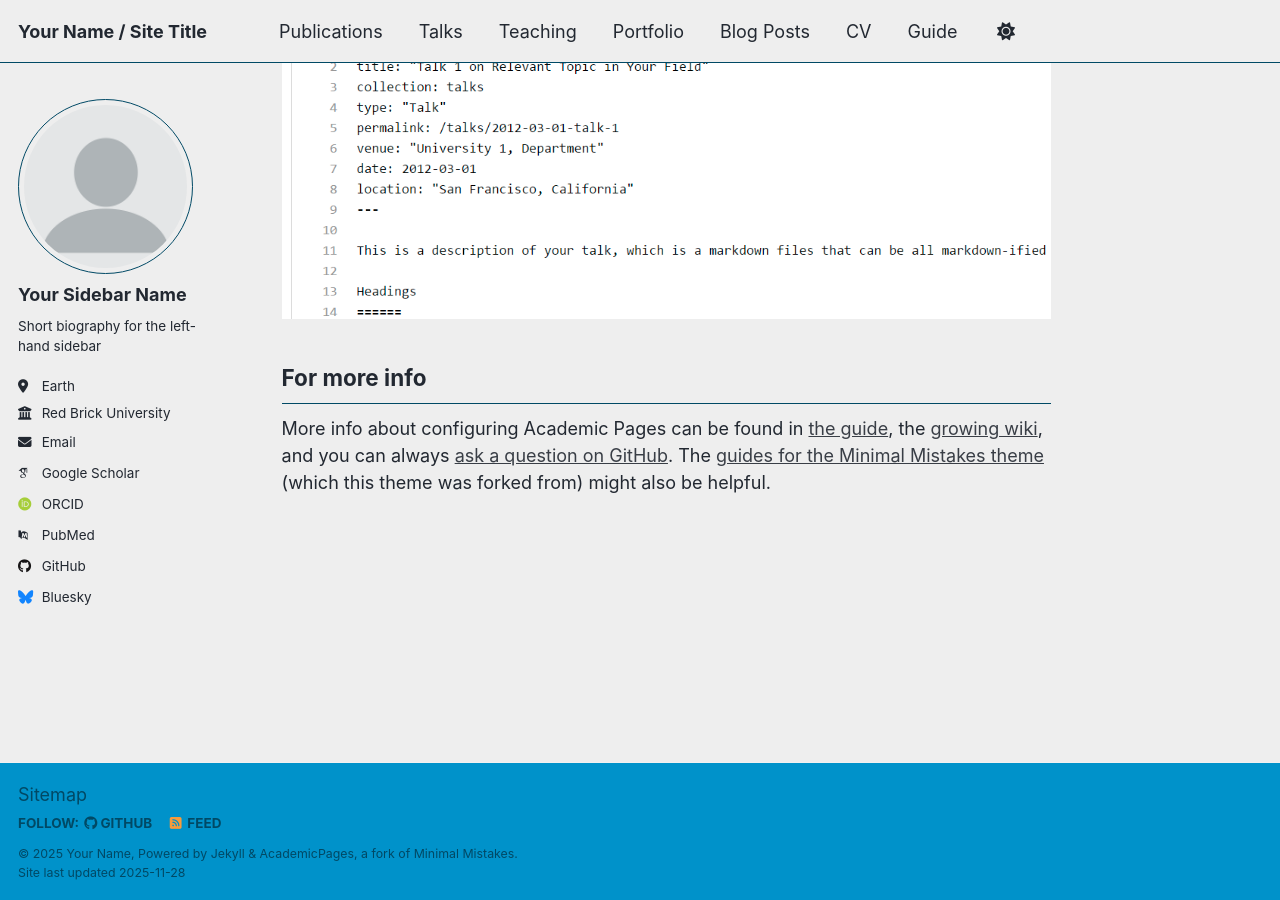
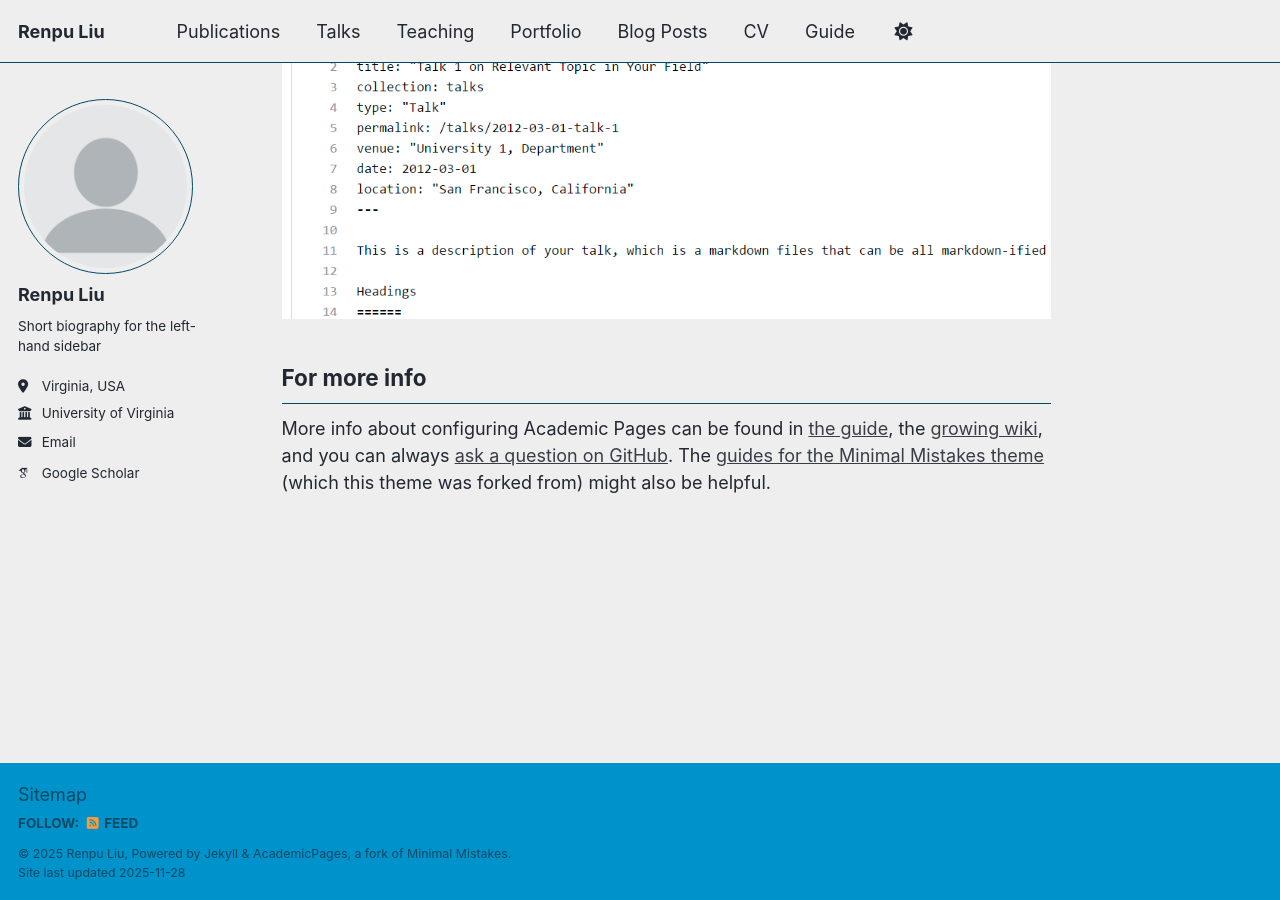
Before and after one commit to RenpuLiu/renpuliu.github.io, a Jekyll site: the page built from _pages/about.md, in a window 1280 px wide and 900 px high, scrolled down 2880 px. Built offline with Jekyll 4.4.1, drawn with Linux system fonts in a browser that asks for light colours; some web fonts are replaced; a script that is not in the unit is left out.

Commit message:
Update personal information in _config.yml

```diff
--- a/_config.yml
+++ b/_config.yml
@@ -9,10 +9,10 @@
 # Basic Site Settings
 locale                   : "en-US"
 site_theme               : "air" # Currently available options are "default", "air"
-title                    : "Your Name / Site Title"
+title                    : "Renpu Liu"
 title_separator          : "-"
-name                     : &name "Your Name"
-description              : &description "Your Name's academic portfolio"   # Update this with a general description of your site, this is the default if not overridden by a page
+name                     : &name "Renpu Liu"
+description              : &description "Renpu Liu's academic portfolio"   # Update this with a general description of your site, this is the default if not overridden by a page
 url                      : "https://renpuliu.github.io" # The base hostname & protocol for your site e.g. "https://[your GitHub username].github.io",
                                                            # or if you already have some other page hosted on Github then use "https://[your GitHub username].github.io/[Your Repo Name]"
 baseurl                  : ""
@@ -24,24 +24,24 @@ repository               : ""
 author:
   # Biographic information
   avatar           : "profile.png"
-  name             : "Your Sidebar Name"
+  name             : "Renpu Liu"
   pronouns         : # example: "she/her"
   bio              : "Short biography for the left-hand sidebar"
-  location         : "Earth"
-  employer         : "Red Brick University"
+  location         : "Virginia, USA"
+  employer         : "University of Virginia"
   uri              : # URL
-  email            : "none@example.org"
+  email            : "tainerl@gmail.com"
 
   # Academic websites
   academia         : # URL
   arxiv            : # URL - Update with the correct link to your profile
-  googlescholar    : "https://scholar.google.com/citations?user=PS_CX0AAAAAJ"
+  googlescholar    : "https://scholar.google.com/citations?user=RB_fv-kAAAAJ&hl=en"
   inspire-hep      : # URL
   impactstory      : # URL
-  orcid            : "https://orcid.org/yourorcidurl"
+  orcid            : # URL
   semantic         : # URL
   ssrn             : # URL
-  pubmed           : "https://www.ncbi.nlm.nih.gov/pubmed/?term=john+snow"
+  pubmed           : # URL
   researchgate     : # URL
   scopus           : # URL
   zotero           : # URL
@@ -51,13 +51,13 @@ author:
   bitbucket        : # Username - Update with your username on the site
   codepen          : # Username
   dribbble         : # Username
-  github           : "academicpages"
+  github           : # URL
   kaggle           : # Username
   stackoverflow    : # User number or user number and name (i.e., use "1" or "1/jeff-atwood")
 
   # Social media
   artstation       : # Username
-  bluesky          : "bsky.app" # Replace this with you Bluesky username
+  bluesky          : # URL # Replace this with you Bluesky username
   facebook         : # Username
   flickr           : # Username
   foursquare       : # Username
@@ -138,7 +138,7 @@ yandex_site_verification :
 
 # Social Sharing
 twitter:
-  username               : &twitter
+  username               : # URL
 facebook:
   username               :
   app_id                 :
```
